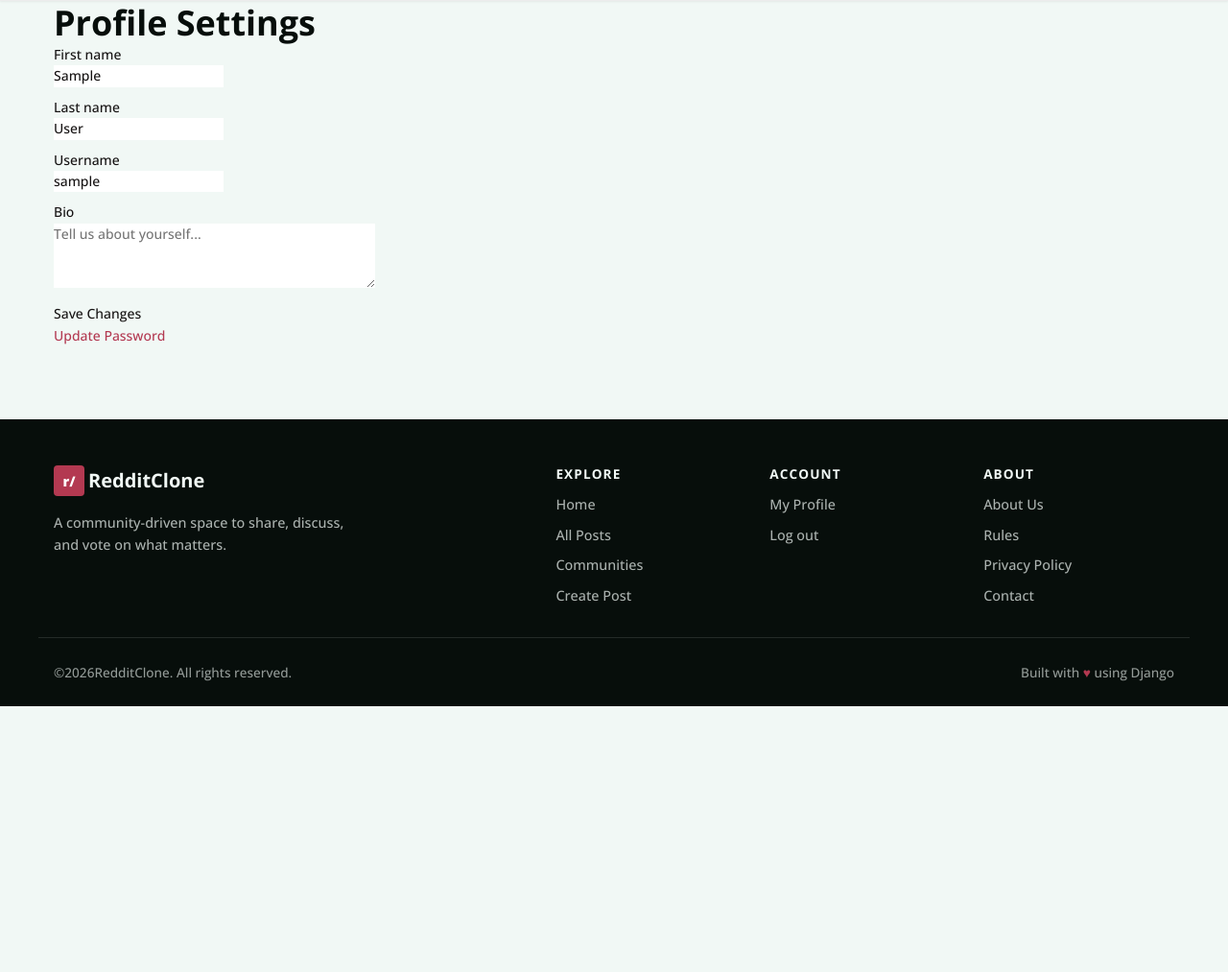
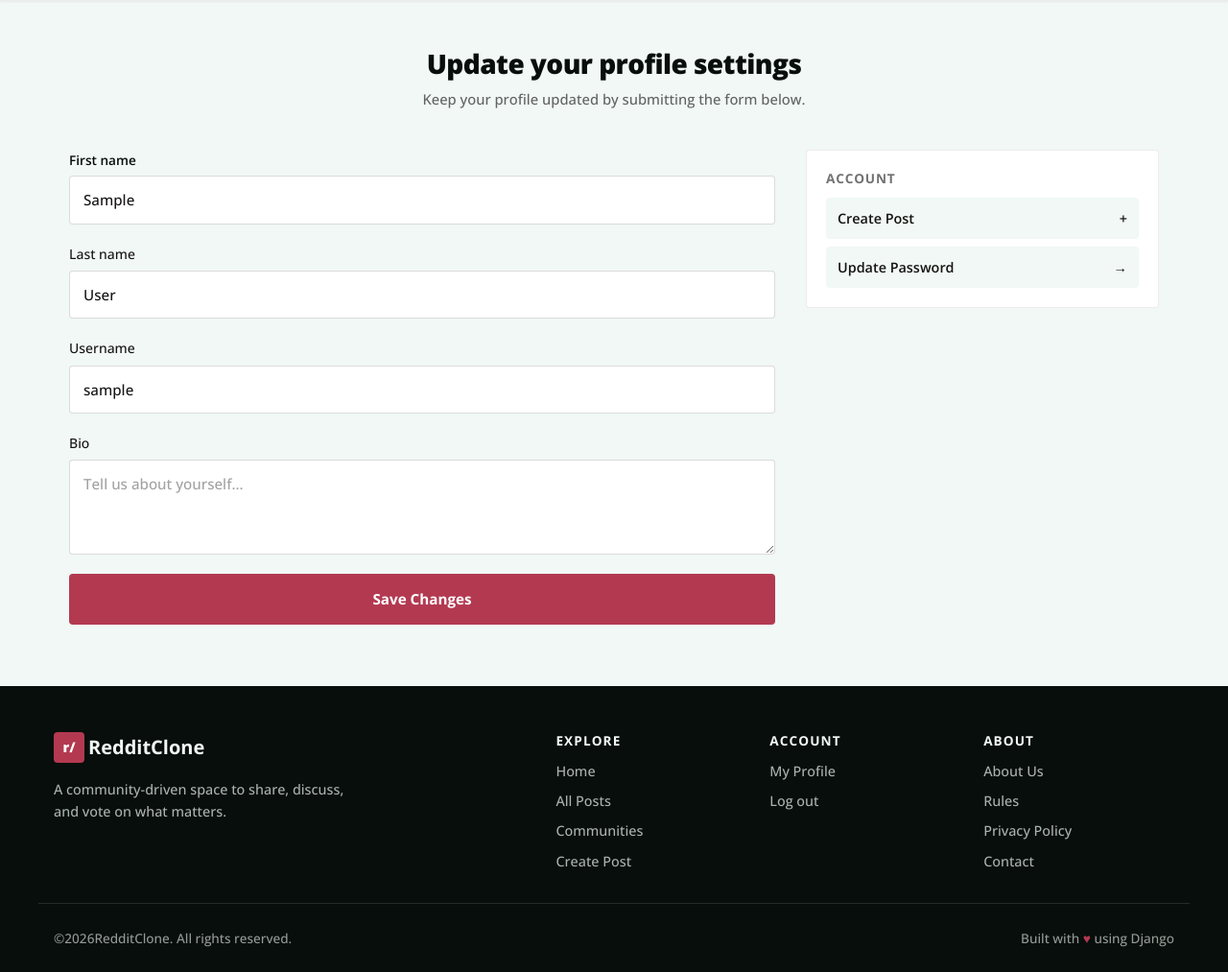
Before and after one commit to maslanyusuf/Reddit-Clone-Django, a Django app: page /settings/ in a window 1280 px wide. Shown: the part 64-1077 px from the top of the page at 96% size. Before the commit the page ends 800 px from the top, so only its background shows below. Run offline with Django 4.2, Linux system fonts and the light colour scheme; the visitor is signed in with stand-in values (Sample User, id 1).

Commit message:
account-pages

```diff
--- a/main/views.py
+++ b/main/views.py
@@ -63,7 +63,7 @@ def profile_settings_view(request):
             form.save()
             messages.success(request, 'Your profile has been updated successfully!')
             # Redirect to the user's new profile page (in case username changed)
-            return redirect('main:profile', username=request.user.username)
+            return redirect('main:profile_settings')
     else:
         form = ProfileSettingsForm(instance=request.user)
 
--- a/static/css/layout.css
+++ b/static/css/layout.css
@@ -21,7 +21,9 @@ Container
 
 /* =====================================================
    Page layout
-   ===================================================== */
+=====================================================
+*/
+
 .page__root {
   display: flex;
   flex-direction: column;
--- /dev/null
+++ b/static/css/settings.css
@@ -0,0 +1,2 @@
+.settings__page__root {
+}
--- a/templates/partials/_form.html
+++ b/templates/partials/_form.html
@@ -1,7 +1,7 @@
 <div class="page__content">
   <!-- 1. Display Non-Field Errors (e.g., "Passwords do not match") -->
   {% if form.non_field_errors %}
-    <div style="color: red; margin-bottom: 15px; border: 1px solid red; padding: 10px;">
+    <div>
       {% for error in form.non_field_errors %}
         <p>{{ error }}</p>
       {% endfor %}
--- a/templates/profile_settings.html
+++ b/templates/profile_settings.html
@@ -1,32 +1,40 @@
 {% extends './base.html' %}
 
 {% block content %}
-  <h1>Profile Settings</h1>
+  <div class="page__root page__root--wide">
+    <div class="page__header">
+      <h3 class="page__title">Update your profile settings</h3>
+      <p class="page__description">Keep your profile updated by submitting the form below.</p>
+    </div>
 
+    <div class="page__content">
+      <div class="settings__grid">
+        <!-- Main column: the form -->
+        <section class="settings__main">
           <!-- 1. Display Non-Field Errors (e.g., "Passwords do not match") -->
           {% if form.non_field_errors %}
-    <div style="color: red; margin-bottom: 15px; border: 1px solid red; padding: 10px;">
+            <div>
               {% for error in form.non_field_errors %}
                 <p>{{ error }}</p>
               {% endfor %}
             </div>
           {% endif %}
 
-  <form action="{% url 'main:profile_settings' %}" method="post" novalidate>
+          <form action="{% url 'main:profile_settings' %}" method="post" novalidate class="form__container">
             {% csrf_token %}
 
             <!-- First Name -->
-    <div style="margin-bottom: 10px;">
-      <label for="{{ form.first_name.id_for_label }}">{{ form.first_name.label }}</label><br />
+            <div class="form__field">
+              <label class="field__label" for="{{ form.first_name.id_for_label }}">{{ form.first_name.label }}</label>
               {{ form.first_name }}
               {% if form.first_name.errors %}
-        <div style="color: red;">{{ form.first_name.errors }}</div>
+                <div class="field__error">{{ form.first_name.errors }}</div>
               {% endif %}
             </div>
 
             <!-- Last Name -->
-    <div style="margin-bottom: 10px;">
-      <label for="{{ form.last_name.id_for_label }}">{{ form.last_name.label }}</label><br />
+            <div class="form__field">
+              <label for="{{ form.last_name.id_for_label }}">{{ form.last_name.label }}</label>
               {{ form.last_name }}
               {% if form.last_name.errors %}
                 <div style="color: red;">{{ form.last_name.errors }}</div>
@@ -34,8 +42,8 @@
             </div>
 
             <!-- Username -->
-    <div style="margin-bottom: 10px;">
-      <label for="{{ form.username.id_for_label }}">{{ form.username.label }}</label><br />
+            <div class="form__field">
+              <label for="{{ form.username.id_for_label }}">{{ form.username.label }}</label>
               {{ form.username }}
               {% if form.username.errors %}
                 <div style="color: red;">{{ form.username.errors }}</div>
@@ -43,18 +51,110 @@
             </div>
 
             <!-- Bio -->
-    <div style="margin-bottom: 10px;">
-      <label for="{{ form.bio.id_for_label }}">{{ form.bio.label }}</label><br />
+            <div class="form__field">
+              <label for="{{ form.bio.id_for_label }}">{{ form.bio.label }}</label>
               {{ form.bio }}
               {% if form.bio.errors %}
                 <div style="color: red;">{{ form.bio.errors }}</div>
               {% endif %}
             </div>
 
-    <button type="submit">Save Changes</button>
+            <button type="submit" class="form__submit__btn">Save Changes</button>
           </form>
+        </section>
 
-  <div>
-    <a href="{% url 'main:password_change' %}">Update Password</a>
+        <!-- Side column: quick links -->
+        <aside class="settings__side">
+          <div class="settings__card">
+            <h4 class="settings__card-title">Account</h4>
+            <ul class="settings__links">
+              <li>
+                <a href="{% url 'main:password_change' %}" class="settings__link">
+                  Create Post
+                  <span aria-hidden="true">+</span>
+                </a>
+              </li>
+
+              <li>
+                <a href="{% url 'main:password_change' %}" class="settings__link">
+                  Update Password
+                  <span aria-hidden="true">→</span>
+                </a>
+              </li>
+            </ul>
+          </div>
+        </aside>
+      </div>
+    </div>
   </div>
 {% endblock %}
+
+{% block extra_css %}
+  <style>
+    /* =====================================================Settings page — 2:1 grid===================================================== */
+    .page__root--wide {
+      max-width: none;
+    }
+
+    .settings__grid {
+      display: grid;
+      grid-template-columns: 2fr 1fr; /* the 2:1 layout */
+      gap: calc(var(--gap) * 8);
+      align-items: start; /* don't stretch the sidebar */
+    }
+
+    .settings__main {
+      min-width: 0; /* prevents grid blowout from long inputs */
+    }
+
+    /* ---- Sidebar card ---- */
+    .settings__card {
+      background-color: var(--bg-color);
+      border: 1px solid rgba(22, 19, 19, 0.08);
+      border-radius: var(--radius);
+      padding: calc(var(--gap) * 5);
+    }
+
+    .settings__card-title {
+      font-size: 0.85rem;
+      font-weight: 700;
+      text-transform: uppercase;
+      letter-spacing: 0.06em;
+      color: color-mix(in srgb, var(--fg-color) 60%, transparent);
+      margin-bottom: calc(var(--gap) * 3);
+    }
+
+    .settings__links {
+      display: flex;
+      flex-direction: column;
+      gap: calc(var(--gap) * 2);
+    }
+
+    .settings__link {
+      display: flex;
+      align-items: center;
+      justify-content: space-between;
+      padding: calc(var(--gap) * 2.5) calc(var(--gap) * 3);
+      border-radius: var(--radius);
+      font-size: 0.9rem;
+      font-weight: 600;
+      color: var(--fg-color);
+      background-color: var(--light-color);
+      transition: background-color var(--transition), color var(--transition);
+    }
+
+    .settings__link:hover {
+      background-color: var(--primary-color);
+      color: #fff;
+      opacity: 1;
+    }
+
+    /* ===================================================== Responsive — collapse to single column ===================================================== */
+    @media (max-width: 900px) {
+      .settings__grid {
+        grid-template-columns: 1fr;
+        gap: calc(var(--gap) * 6);
+      }
+    }
+  </style>
+{% endblock %}
```
Also changed, not shown: package.json (deleted, +0 -22 lines), templates/password_change.html (+20 -13 lines), tsconfig.json (deleted, +0 -30 lines), 1 other file. Lines whose indentation alone changed are shown as unchanged.
